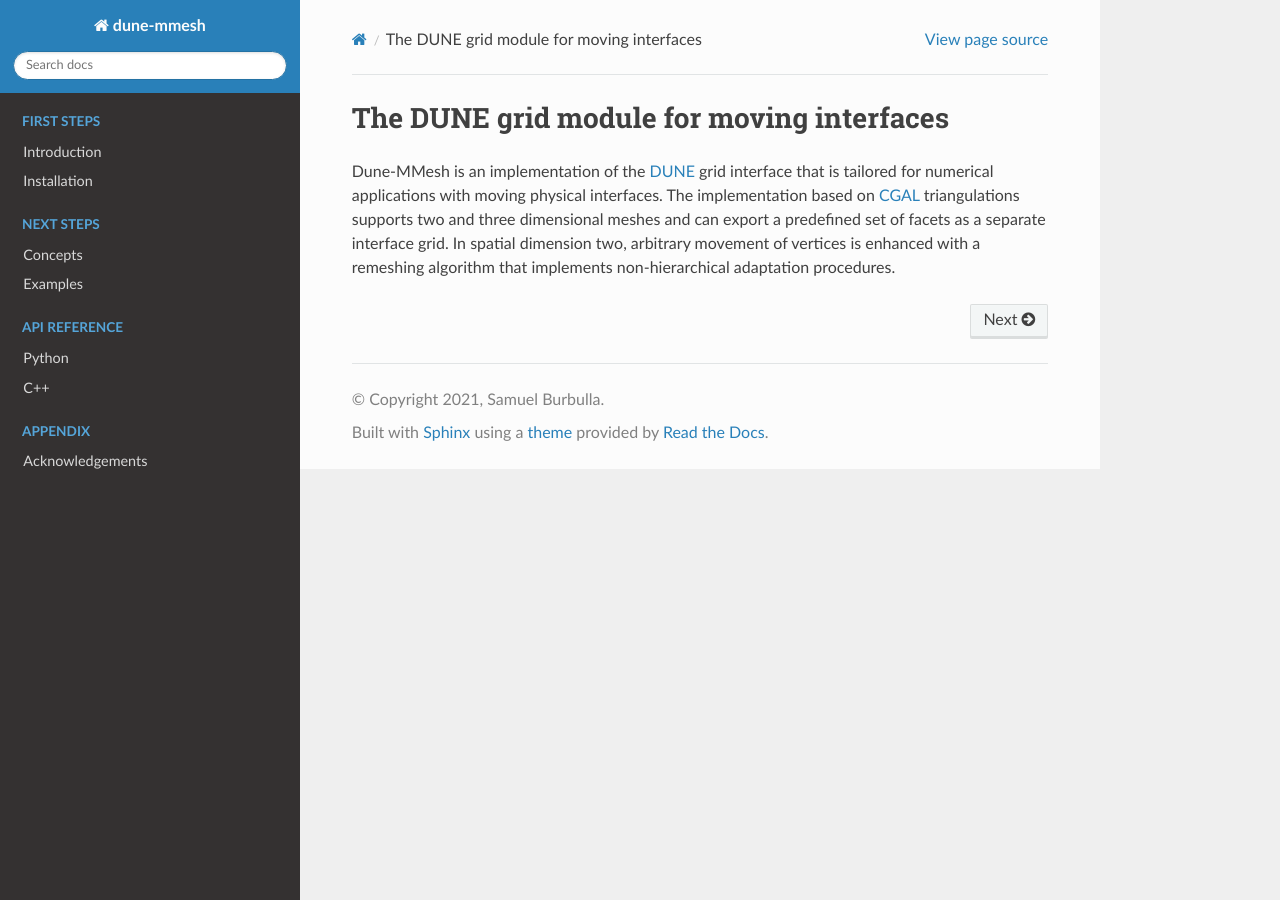
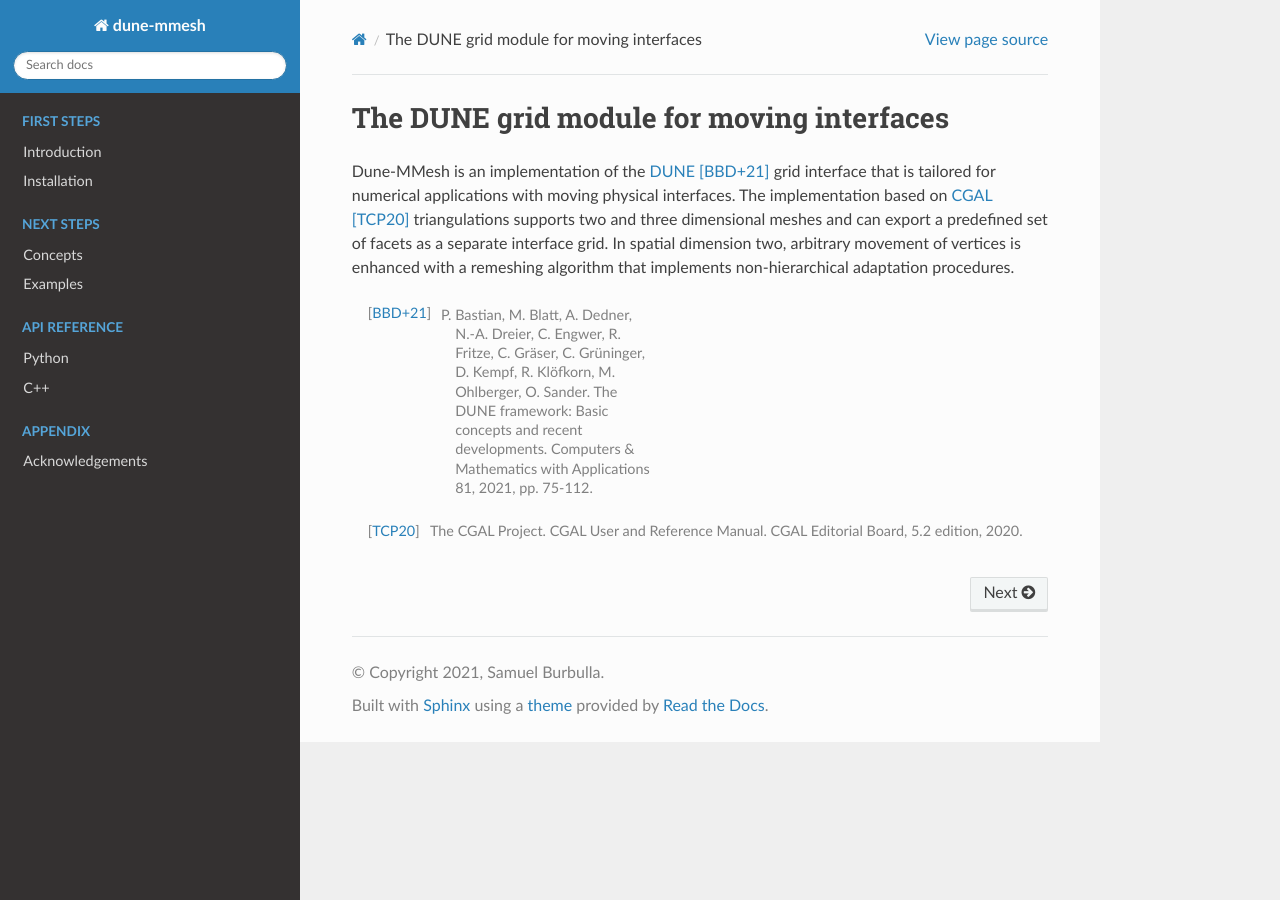
Before and after one commit to samuelburbulla/dune-mmesh, a Sphinx documentation site: the page built from doc/index.rst, in a window 1280 px wide. Built offline with Sphinx 7.4.7 and the Read the Docs theme 2.0.0, drawn with Linux system fonts in a browser that asks for light colours.

Commit message:
Add some citations.

```diff
--- a/doc/acknowledgements.rst
+++ b/doc/acknowledgements.rst
@@ -3,7 +3,6 @@ Acknowledgements
 ****************
 
 Dune-MMesh has been developed by Samuel Burbulla during his PhD supervised by Christian Rohde at IANS at the University of Stuttgart.
+Funded by the Deutsche Forschungsgemeinschaft (DFG, German Research Foundation) -- Project Number 327154368 -- SFB 1313.
 
 We gratefully thank Andreas Dedner for all his support in particular in providing the Python bindings.
-
-Funded by the Deutsche Forschungsgemeinschaft (DFG, German Research Foundation) -- Project Number 327154368 -- SFB 1313.
--- a/doc/examples.rst
+++ b/doc/examples.rst
@@ -14,3 +14,7 @@ We implemented a few examples to display how Dune-MMesh can be used in different
   examples/onep
   examples/poroelasticity
   examples/twophase
+
+[CMR+18]_
+
+.. [CMR+18] C. Chalons, J. Magiera, C. Rohde, M. Wiebe. A Finite-Volume Tracking Scheme for Two-Phase Compressible Flow. Theory, Numerics and Applications of Hyperbolic Problems I, pp. 309--322, 2018.
--- a/doc/index.rst
+++ b/doc/index.rst
@@ -2,9 +2,9 @@
 The DUNE grid module for moving interfaces
 ******************************************
 
-Dune-MMesh is an implementation of the `DUNE <https://www.dune-project.org>`_ grid interface that
+Dune-MMesh is an implementation of the `DUNE <https://www.dune-project.org>`_ [BBD+21]_ grid interface that
 is tailored for numerical applications with moving physical interfaces.
-The implementation based on `CGAL <https://www.cgal.org>`_ triangulations supports two and three dimensional meshes
+The implementation based on `CGAL <https://www.cgal.org>`_ [TCP20]_ triangulations supports two and three dimensional meshes
 and can export a predefined set of facets as a separate interface grid.
 In spatial dimension two, arbitrary movement of vertices is enhanced with a remeshing algorithm
 that implements non-hierarchical adaptation procedures.
@@ -39,3 +39,7 @@ that implements non-hierarchical adaptation procedures.
   :caption: Appendix
 
   acknowledgements
+
+.. [BBD+21] P. Bastian, M. Blatt, A. Dedner, N.-A. Dreier, C. Engwer, R. Fritze, C. Gräser, C. Grüninger, D. Kempf, R. Klöfkorn, M. Ohlberger, O. Sander. The DUNE framework: Basic concepts and recent developments. Computers & Mathematics with Applications 81, 2021, pp. 75-112.
+
+.. [TCP20] The CGAL Project. CGAL User and Reference Manual. CGAL Editorial Board, 5.2 edition, 2020.
--- a/doc/pyreference.rst
+++ b/doc/pyreference.rst
@@ -14,3 +14,5 @@ that is not already part of Dune or dune-fem.
   pyreference/trace
   pyreference/utility
   pyreference/solve
+
+.. [DNK+20] Andreas Dedner, Martin Nolte, and Robert Klöfkorn. Python Bindings for the DUNE-FEM module. Zenodoo, 2020, DOI 10.5281/zenodo.3706994.
```
Also changed, not shown: other parts of doc/pyreference.rst (+1 -1 lines), doc/examples/moving.ipynb, doc/examples/twophase.ipynb, 1 other file.
